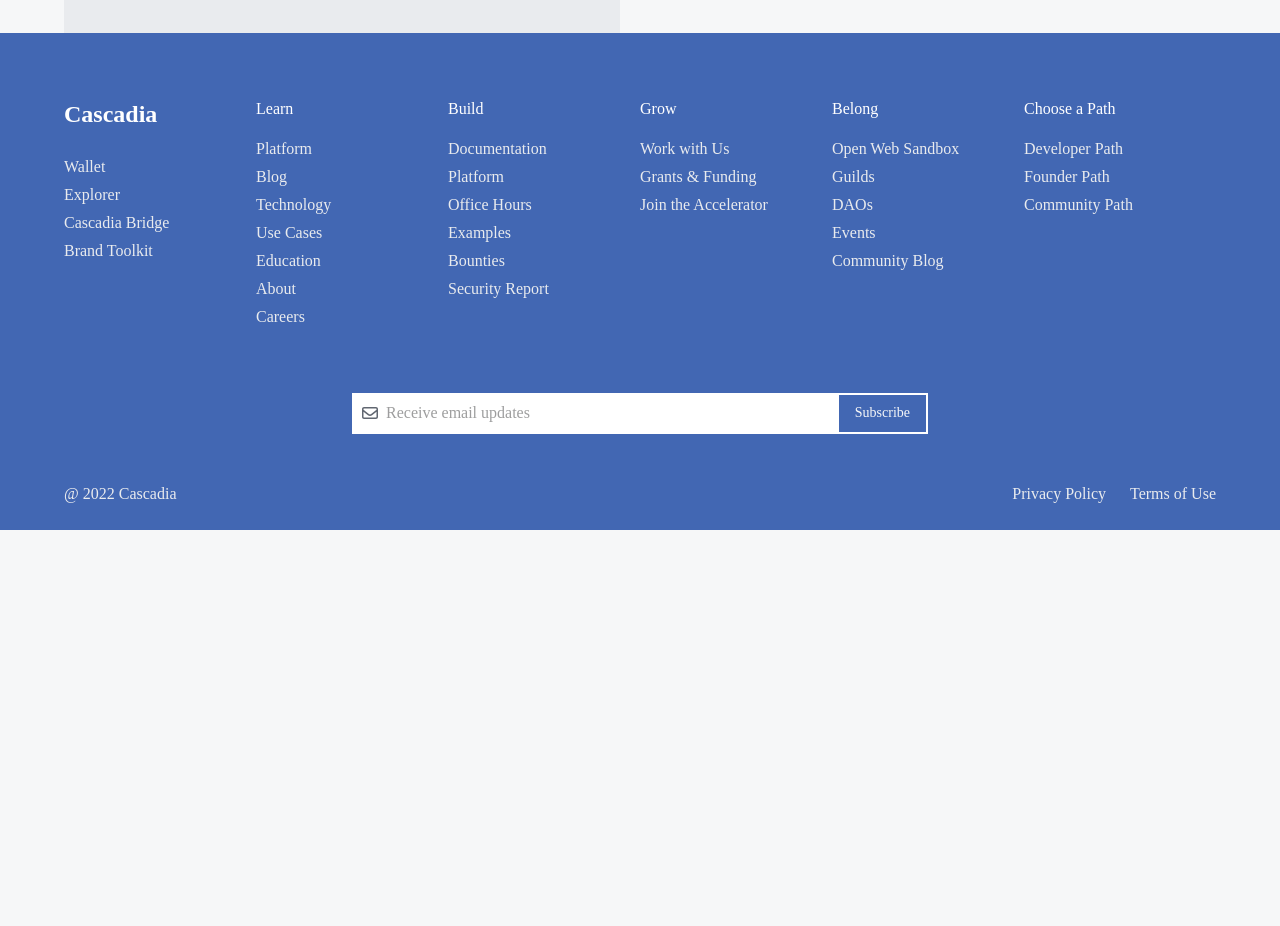
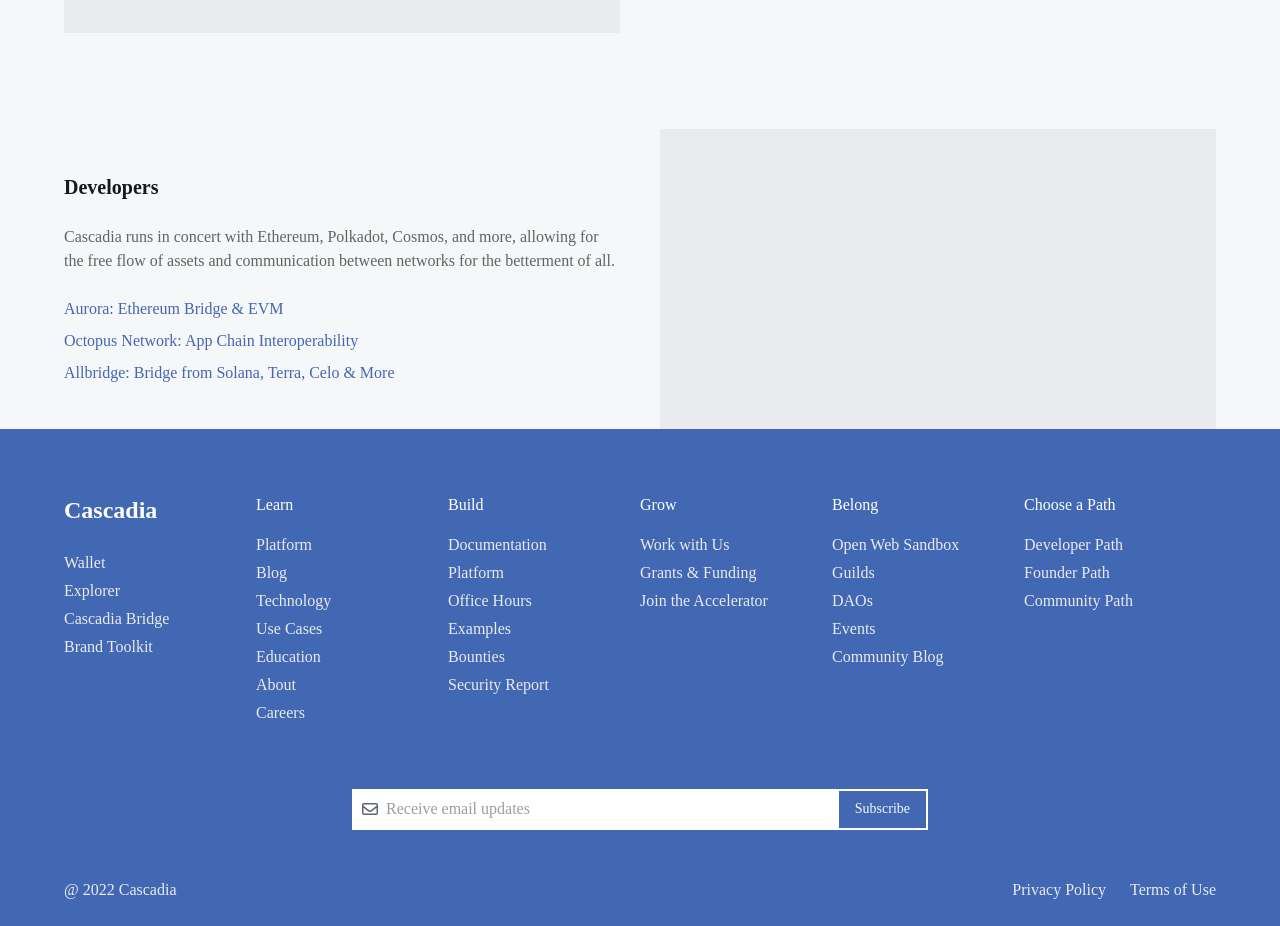
Before and after one commit to CascadiaFoundation/public_website, a React (Create React App) app: page /ecosystem in a window 1280 px wide. Shown: the part 1640-2566 px from the top of the page. Before the commit the page ends 2170 px from the top, so only its background shows below. Built offline with nearby package versions, Linux system fonts and the light colour scheme.

Commit message:
feat:section-5-ui

```diff
--- a/src/pages/ecosystem/index.tsx
+++ b/src/pages/ecosystem/index.tsx
@@ -101,6 +101,31 @@ const Ecosystem = () => {
         </div>
       </div>
       {/* end: Section 4 */}
+
+      {/* begin: Section 5 */}
+      <div className="px-[5%] mt-24 grid grid-cols-2 gap-10 items-center">
+        <div>
+          <Typography variant="h3">
+            Developers
+          </Typography>
+          <Typography color="text.secondary" className="py-6">
+            Cascadia runs in concert with Ethereum, Polkadot, Cosmos, and more, allowing for the free flow of assets and communication between networks for the betterment of all.
+          </Typography>
+          <div className="flex flex-col gap-2">
+            <Link to="#" className="text-primary">
+              Aurora: Ethereum Bridge & EVM
+            </Link>
+            <Link to="#" className="text-primary">
+              Octopus Network: App Chain Interoperability
+            </Link>
+            <Link to="#" className="text-primary">
+              Allbridge: Bridge from Solana, Terra, Celo & More
+            </Link>
+          </div>
+        </div>
+        <div className="w-full h-[300px] bg-[#E9EBEE]" />
+      </div>
+      {/* end: Section 5 */}
     </>
   );
 };
```
